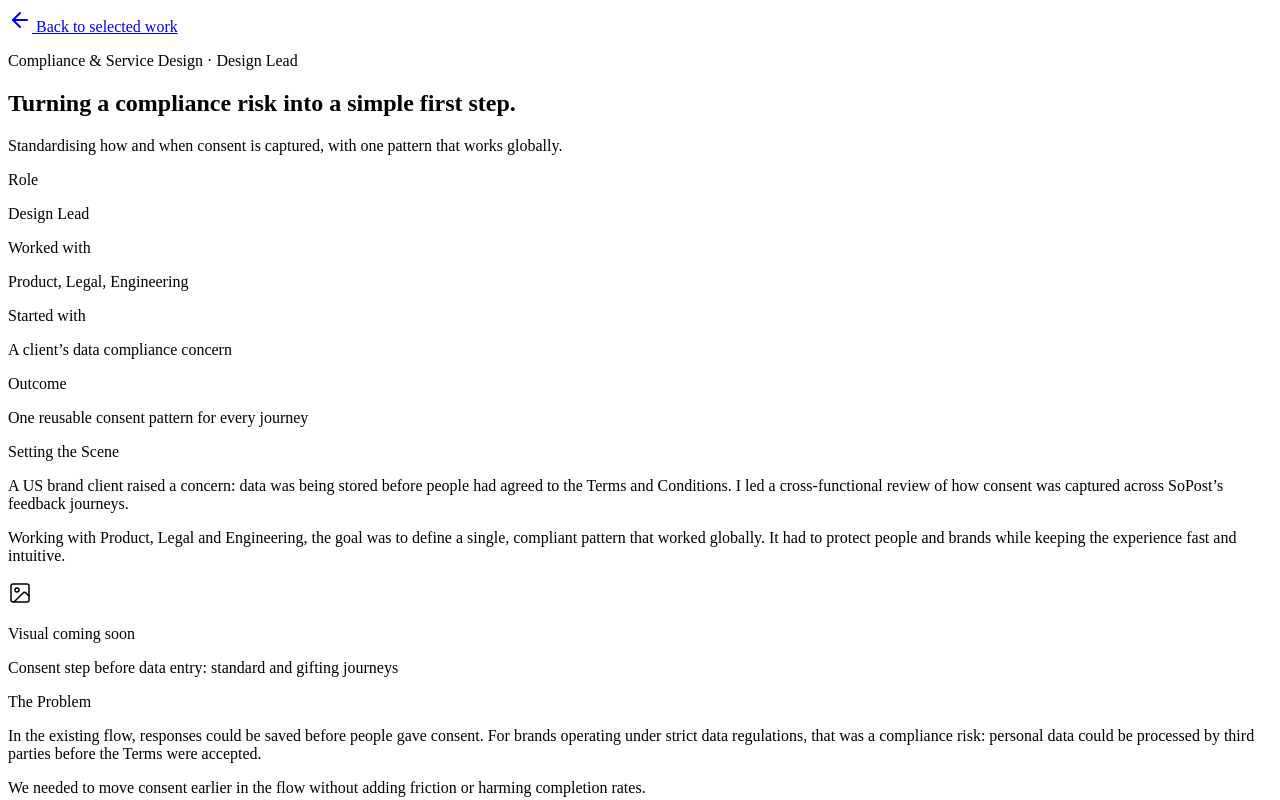
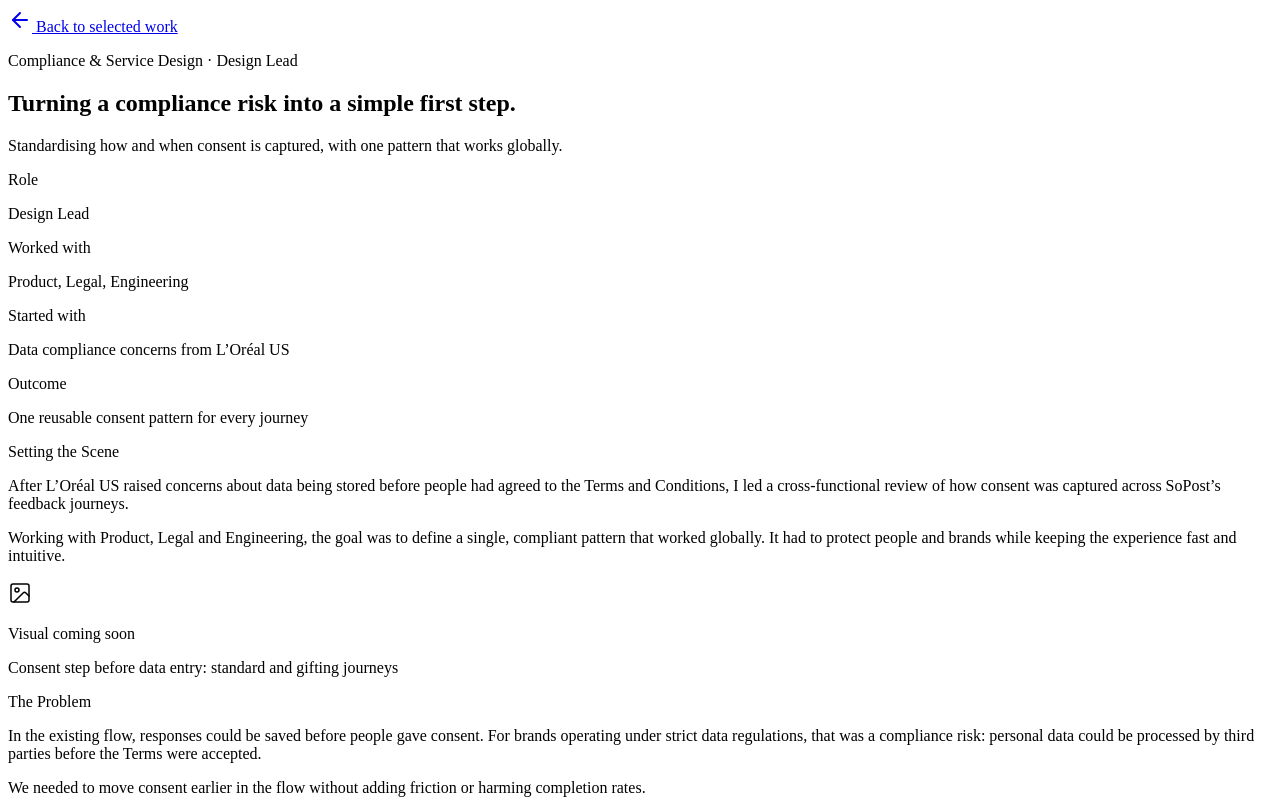
Before and after one commit to jadeparrish/portfolio, a Next.js app: page /work/consent in a window 1280 px wide. Shown: the top 800 px of the page. Built offline with nearby package versions, Linux system fonts and the light colour scheme.

Commit message:
Update compliance concern details for L'Oréal US

```diff
--- a/app/work/consent/page.js
+++ b/app/work/consent/page.js
@@ -81,7 +81,7 @@ export default function ConsentCaseStudy() {
             </div>
             <div>
               <p className="text-[10px] uppercase tracking-[0.15em] text-neutral-400 mb-1.5">Started with</p>
-              <p className="text-sm font-medium text-neutral-900">A client&rsquo;s data compliance concern</p>
+              <p className="text-sm font-medium text-neutral-900">Data compliance concerns from L&rsquo;Oréal US</p>
             </div>
             <div>
               <p className="text-[10px] uppercase tracking-[0.15em] text-neutral-400 mb-1.5">Outcome</p>
@@ -96,8 +96,8 @@ export default function ConsentCaseStudy() {
           <SectionLabel>Setting the Scene</SectionLabel>
           <div className="space-y-4 text-neutral-700 text-base leading-relaxed">
             <p>
-              A US brand client raised a concern: data was being stored before people had
-              agreed to the Terms and Conditions. I led a cross-functional review of how
+              After L&rsquo;Oréal US raised concerns about data being stored before people
+              had agreed to the Terms and Conditions, I led a cross-functional review of how
               consent was captured across SoPost&rsquo;s feedback journeys.
             </p>
             <p>
```
